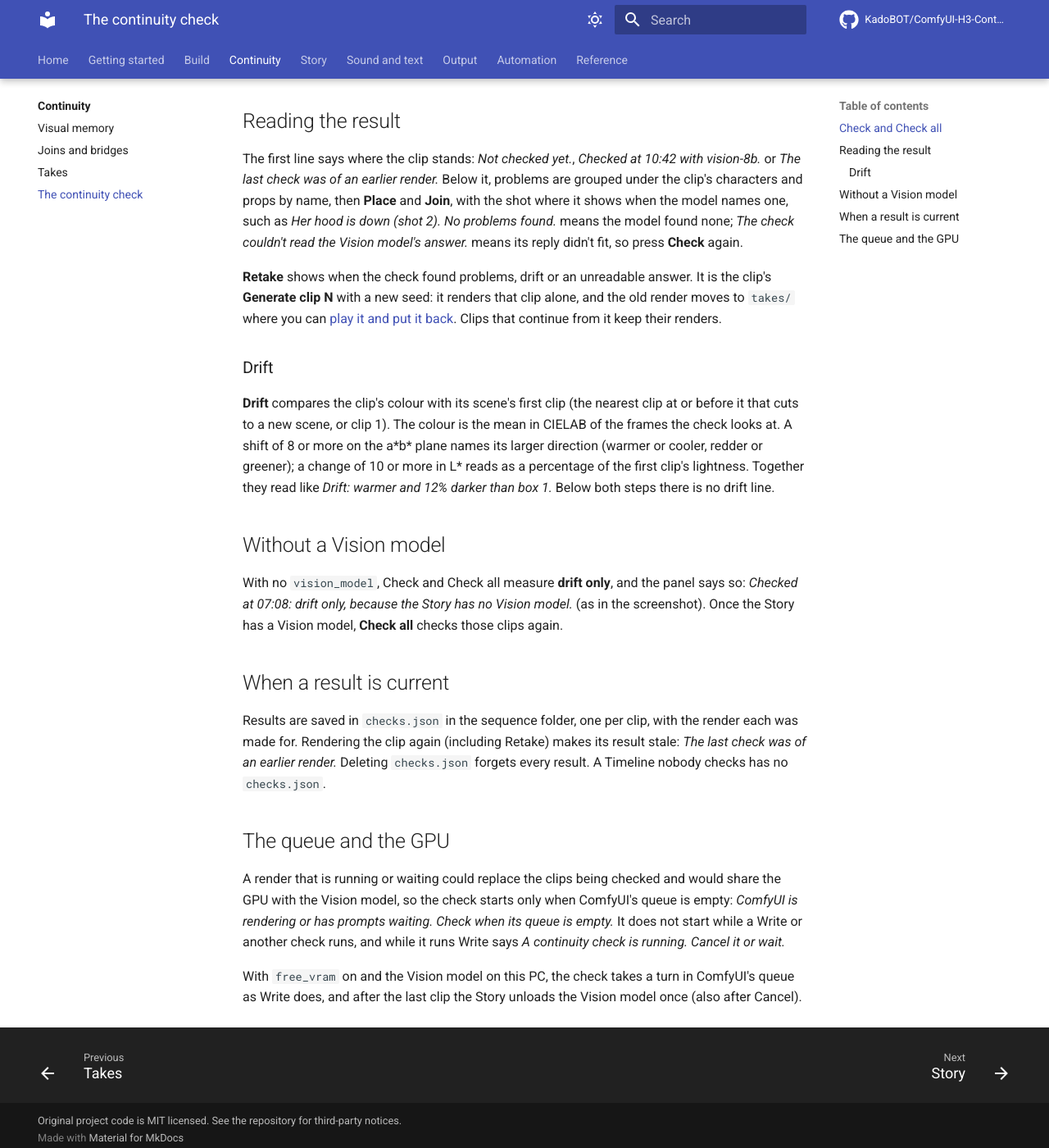
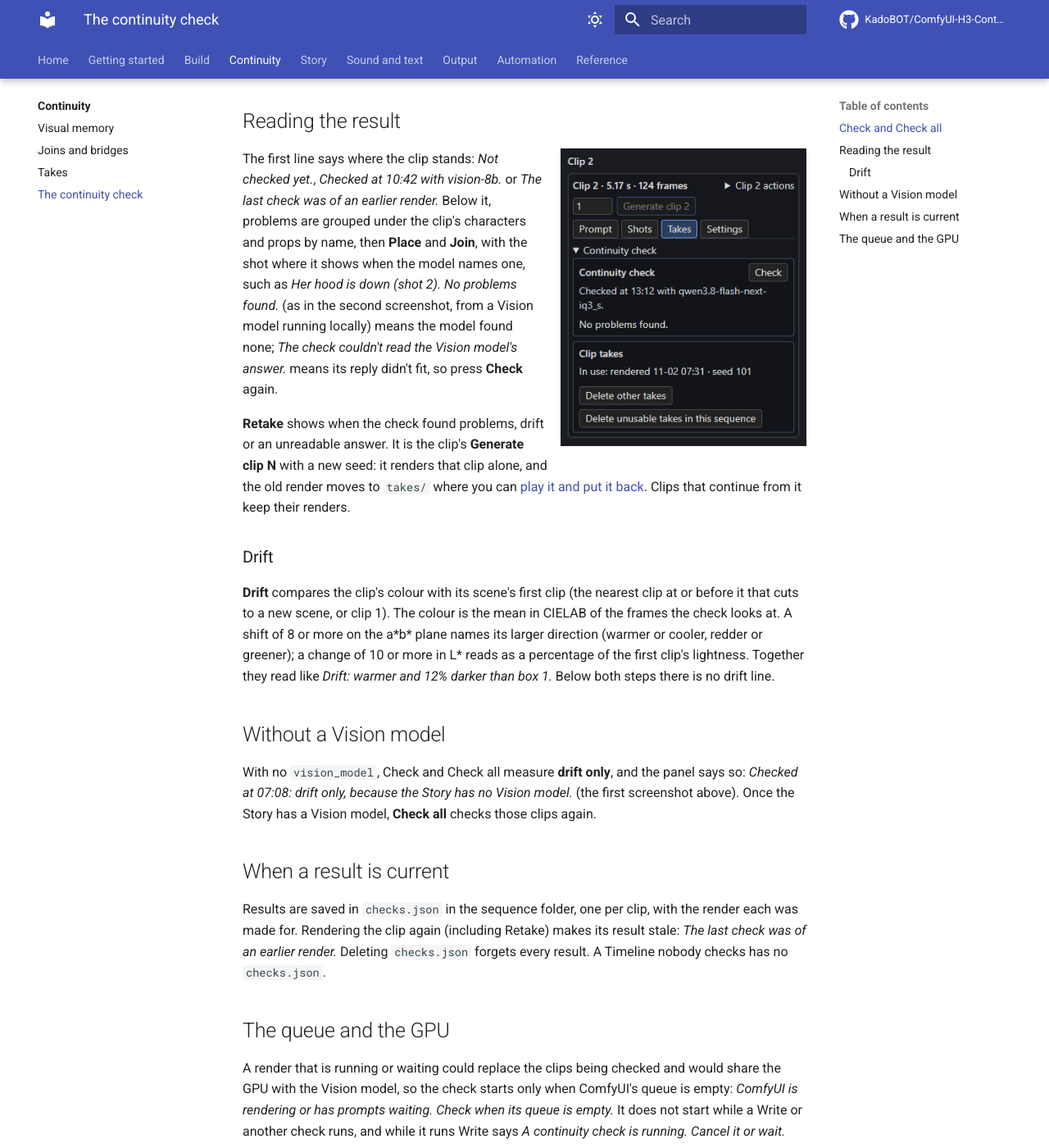
Before and after one commit to DerKodex-Repo-Curator/ComfyUI-H3-Continuity-Studio, an MkDocs documentation site: the page built from guide/continuity/check.md, in a window 1280 px wide and 1400 px high, scrolled down 1144 px. Shown: the whole window at 82% size. Built offline with MkDocs 1.6.1 and Material for MkDocs 9.7.7, drawn with Linux system fonts in a browser that asks for light colours; comment, search, counter and statistics services are not loaded.

Commit message:
Add still-candidate and Vision-check screenshots

```diff
--- a/guide/continuity/check.md
+++ b/guide/continuity/check.md
@@ -6,7 +6,7 @@ After rendering, the Story's **Vision model** can check each rendered clip again
 
 In the Studio, the **Takes** tab of a rendered clip shows **Continuity check**.
 
-[![The Continuity check panel](../assets/screens/check.png){ align=right width=300 }](../assets/screens/check.png)
+[![The Continuity check panel with a drift-only result](../assets/screens/check.png){ align=right width=300 }](../assets/screens/check.png)
 
 - **Check** checks that clip, even when it has a current result.
 - **Check all rendered clips**, on the Story node and the Story page, checks every rendered clip without a current result, in Timeline order, with one load of the model.
@@ -22,7 +22,9 @@ It reports only differences a viewer would notice: a character, prop or place th
 
 ## Reading the result
 
-The first line says where the clip stands: *Not checked yet.*, *Checked at 10:42 with vision-8b.* or *The last check was of an earlier render.* Below it, problems are grouped under the clip's characters and props by name, then **Place** and **Join**, with the shot where it shows when the model names one, such as *Her hood is down (shot 2).* *No problems found.* means the model found none; *The check couldn't read the Vision model's answer.* means its reply didn't fit, so press **Check** again.
+[![A finished check: Checked at 13:12 with a Vision model, No problems found](../assets/screens/check-vision.png){ align=right width=300 }](../assets/screens/check-vision.png)
+
+The first line says where the clip stands: *Not checked yet.*, *Checked at 10:42 with vision-8b.* or *The last check was of an earlier render.* Below it, problems are grouped under the clip's characters and props by name, then **Place** and **Join**, with the shot where it shows when the model names one, such as *Her hood is down (shot 2).* *No problems found.* (as in the second screenshot, from a Vision model running locally) means the model found none; *The check couldn't read the Vision model's answer.* means its reply didn't fit, so press **Check** again.
 
 **Retake** shows when the check found problems, drift or an unreadable answer. It is the clip's **Generate clip N** with a new seed: it renders that clip alone, and the old render moves to `takes/` where you can [play it and put it back](takes.md). Clips that continue from it keep their renders.
 
@@ -32,7 +34,7 @@ The first line says where the clip stands: *Not checked yet.*, *Checked at 10:42
 
 ## Without a Vision model
 
-With no `vision_model`, Check and Check all measure **drift only**, and the panel says so: *Checked at 07:08: drift only, because the Story has no Vision model.* (as in the screenshot). Once the Story has a Vision model, **Check all** checks those clips again.
+With no `vision_model`, Check and Check all measure **drift only**, and the panel says so: *Checked at 07:08: drift only, because the Story has no Vision model.* (the first screenshot above). Once the Story has a Vision model, **Check all** checks those clips again.
 
 ## When a result is current
 
```
Also changed, not shown: SHA256SUMS.json (+5 -2 lines), guide/assets/screens/check-vision.png (added), guide/assets/screens/still-candidates.png (added), guide/assets/screens/still-guide-in-use.png (added), 1 other file.
